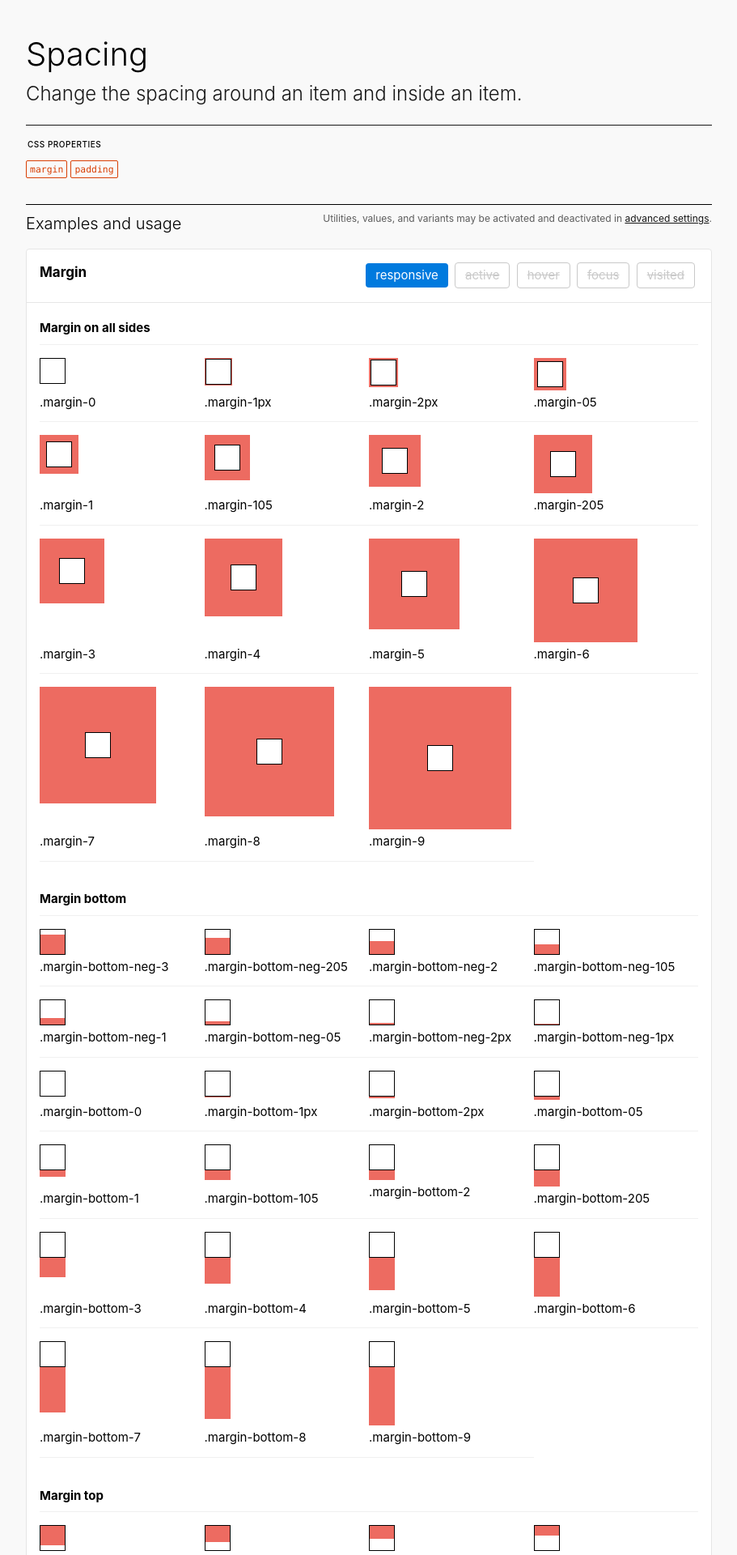
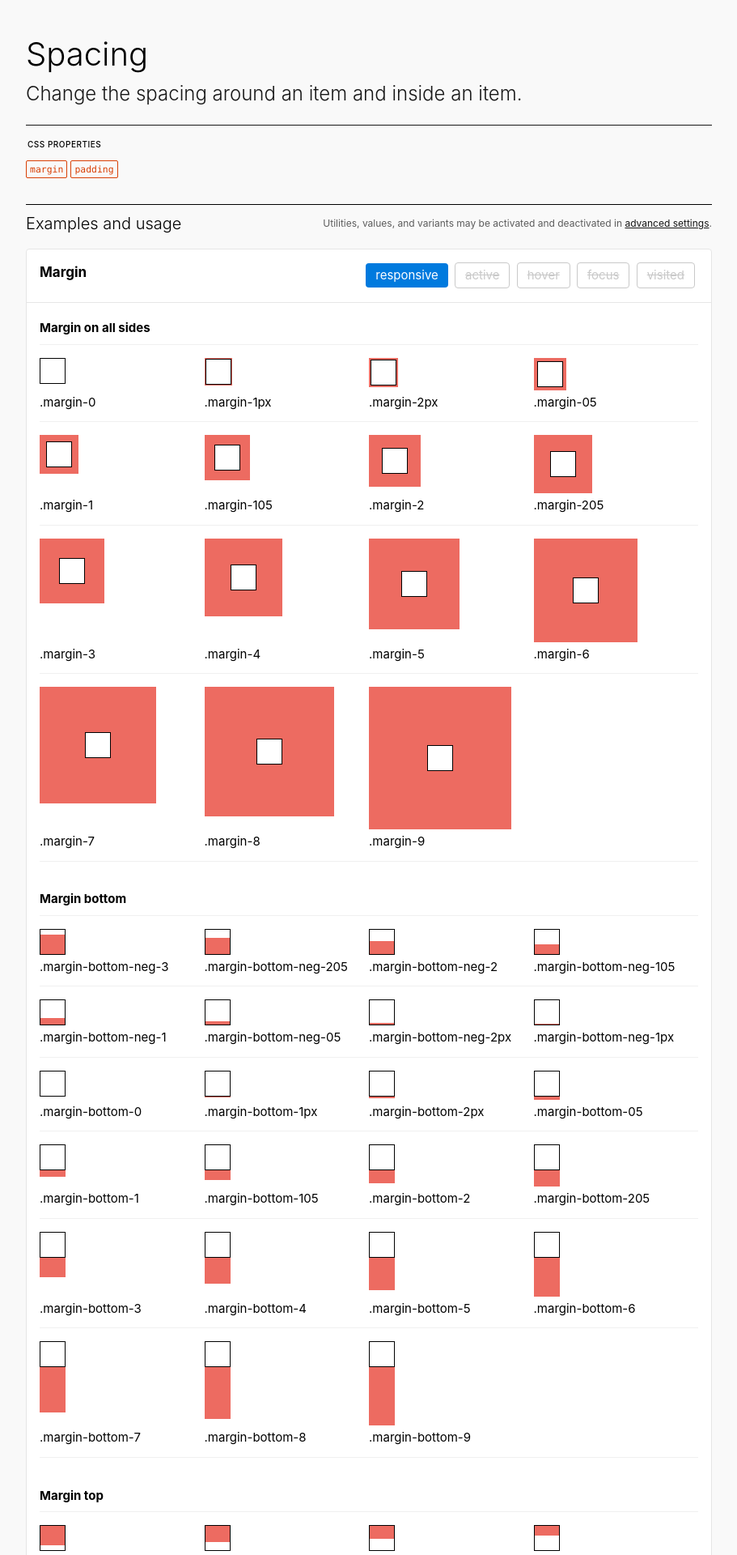
Before and after one commit to uswds/uswds-sandbox, a Jekyll site: the page built from _pages/uswds-utility-docs--spacing.md, in a window 1280 px wide. Shown: the top 1920 px of the page at 81% size, without its empty margins (184-1095 px from the left). Built offline with Jekyll 4.4.1, drawn with Linux system fonts in a browser that asks for light colours; some web fonts are replaced.

Commit message:
Tidy up the spacing doc

```diff
--- a/_pages/uswds-utility-docs--spacing.md
+++ b/_pages/uswds-utility-docs--spacing.md
@@ -18,7 +18,7 @@ body_color: gray-2
 
     <section class="border-top-1px padding-top-1 margin-top-4">
 
-      <div class="row flex-align-start margin-bottom-2">
+      <div class="row flex-align-center margin-bottom-2">
         <h2 class="col-auto margin-0 text-light size-sans-8">Examples and usage</h2>
         <p class="col-fill text-right size-sans-1 text-normal margin-y-0 margin-left-2px text-gray-60">Utilities, values, and variants may be activated and deactivated in <a href="#0" class="text-text text-no-wrap">advanced settings</a>.</p>
       </div>
@@ -125,7 +125,7 @@ body_color: gray-2
               </div>
               <p class="text-center margin-top-05 margin-bottom-05">.margin-8</p>
             </div>
-            <div class="col-3 text-center display-flex flex-column flex-justify flex-align-start margin-bottom-2 border-bottom-1px border-gray-5 padding-bottom-1">
+            <div class="col-6 text-center display-flex flex-column flex-justify flex-align-start margin-bottom-2 border-bottom-1px border-gray-5 padding-bottom-1">
               <div class="bg-secondary-light display-inline-block">
                 <div class="square-4 border-1px bg-white margin-9"></div>
               </div>
@@ -219,9 +219,9 @@ body_color: gray-2
               </div>
               <p class="text-center margin-top-05 margin-bottom-05">.margin-bottom-105</p>
             </div>
-            <div class="col-3 text-center display-flex flex-column flex-justify flex-align-start margin-bottom-2 border-bottom-1px border-gray-5 padding-bottom-2">
+            <div class="col-3 text-center display-flex flex-column flex-justify flex-align-start margin-bottom-2 border-bottom-1px border-gray-5 padding-bottom-1">
               <div class="bg-secondary-light display-inline-block">
-                <div class="square-4 border-1px bg-white margin-bottom-105"></div>
+                <div class="square-4 border-1px bg-white margin-bottom-2"></div>
               </div>
               <p class="text-center margin-top-05 margin-bottom-05">.margin-bottom-2</p>
             </div>
@@ -267,7 +267,7 @@ body_color: gray-2
               </div>
               <p class="text-center margin-top-05 margin-bottom-05">.margin-bottom-8</p>
             </div>
-            <div class="col-3 text-center display-flex flex-column flex-justify flex-align-start margin-bottom-2 border-bottom-1px border-gray-5 padding-bottom-1">
+            <div class="col-6 text-center display-flex flex-column flex-justify flex-align-start margin-bottom-2 border-bottom-1px border-gray-5 padding-bottom-1">
               <div class="bg-secondary-light display-inline-block">
                 <div class="square-4 border-1px bg-white margin-bottom-9"></div>
               </div>
```
